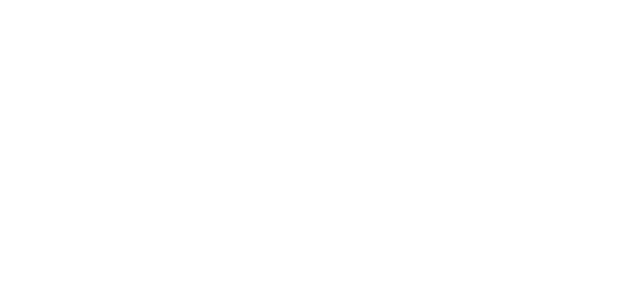
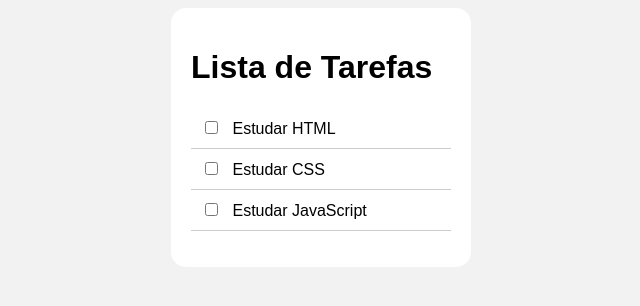
Before and after one commit to sillassanttos/to-do-html5, a plain HTML site: page index.html in a window 1280 px wide. Shown: the whole page, without its empty margins (319-959 px from the left). Drawn offline with Linux system fonts and the light colour scheme.

Commit message:
Adicionado visualização de lista de tarefas

```diff
--- a/assets/css/style.css
+++ b/assets/css/style.css
@@ -6,3 +6,37 @@
 body {
   background-color: #f2f2f2;
 }
+
+.content-center {
+  width: 100%;
+  max-width: 300px;
+  margin: auto;
+  padding: 20px;
+  background-color: #fff;
+  border-radius: 15px;
+}
+
+.content-center .text-center {
+  text-align: center;
+}
+
+.todo {
+  list-style: none;
+  padding: 0;
+}
+
+.todo li {
+  padding: 10px;
+  border-bottom: 1px #ccc solid;
+}
+
+.todo li input {
+  width: initial;
+  margin-right: 10px;
+}
+
+.todo li.complete {
+  text-decoration: line-through;
+  color: #999;
+  cursor: not-allowed;
+}
--- a/assets/js/script.js
+++ b/assets/js/script.js
@@ -0,0 +1,25 @@
+let data = [{
+  id: 1,
+  title: "Estudar HTML"
+}, {
+  id: 2,
+  title: "Estudar CSS"
+}, {
+  id: 3,
+  title: "Estudar JavaScript"
+}];
+
+data.forEach(task => {
+
+  let li = document.createElement('li');
+  li.innerHTML = `
+    <input type="checkbox" id="task-${task.id}">
+    <label for="task-${task.id}">
+    ${task.title}
+    </label>
+  `;
+
+  document.querySelector('.todo').append(li);
+
+  console.log(task.title);
+});
--- a/index.html
+++ b/index.html
@@ -4,9 +4,19 @@
   <meta charset="UTF-8">
   <meta http-equiv="X-UA-Compatible" content="IE=edge">
   <meta name="viewport" content="width=device-width, initial-scale=1.0">
+  <link rel="stylesheet" href="assets/css/style.css">
   <title>To-Do</title>
 </head>
 <body>
 
+  <div class="content-center">
+
+    <h1>Lista de Tarefas</h1>
+
+    <ul class="todo"></ul>
+
+  </div>
+
+  <script src="assets/js/script.js"></script>
 </body>
 </html>
```
